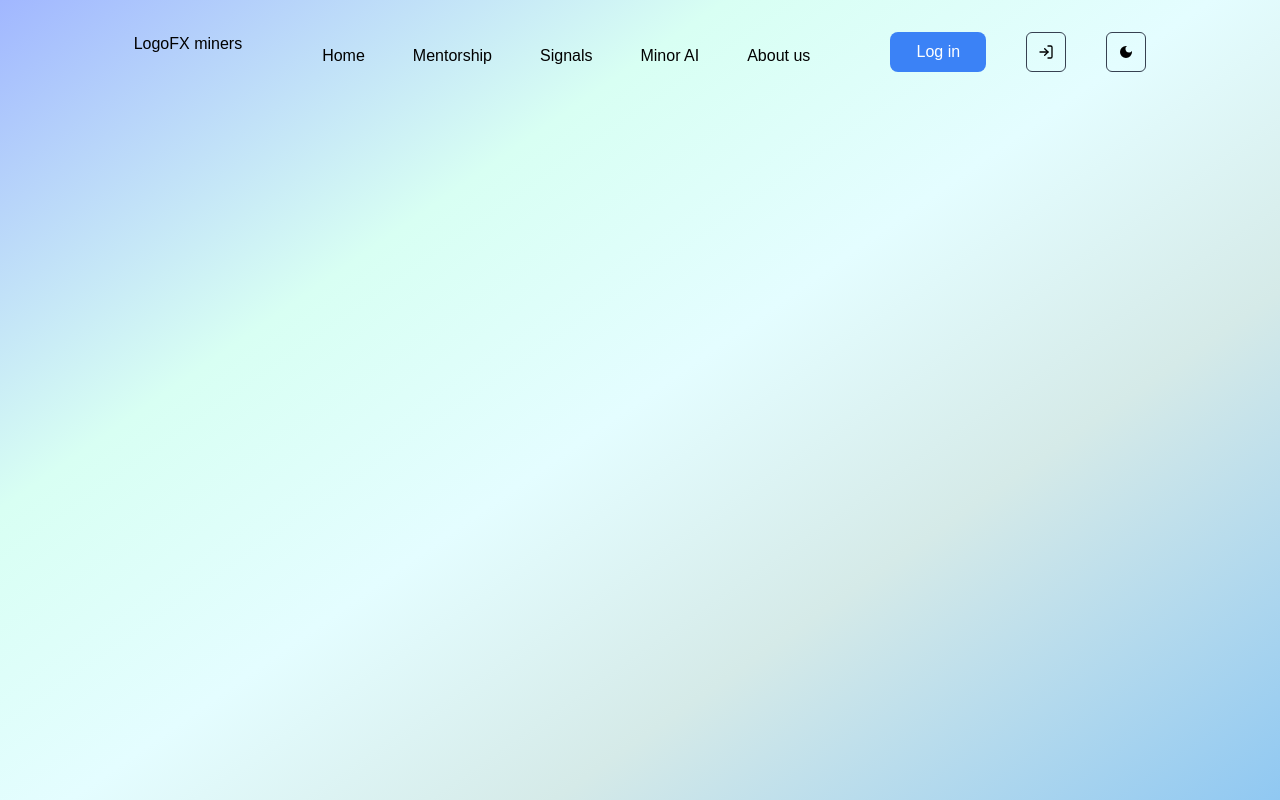
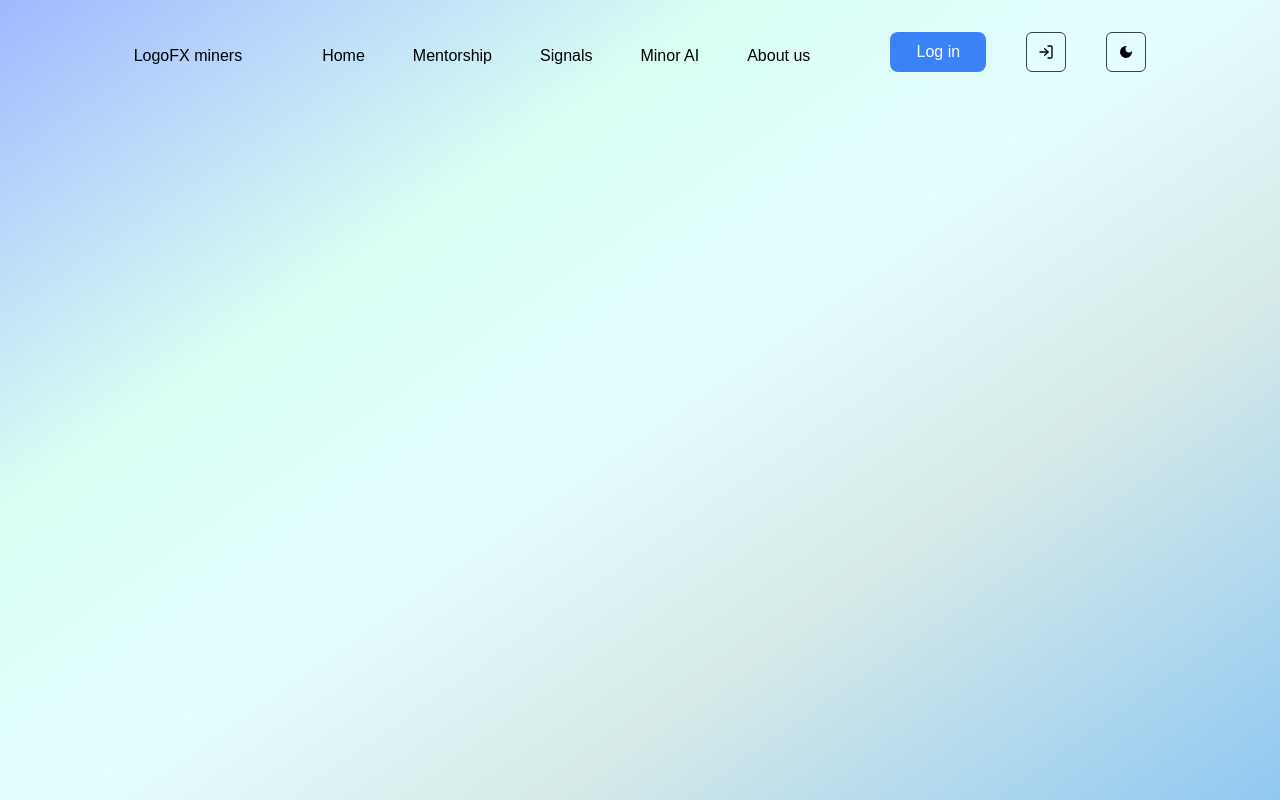
Before and after one commit to Paulin-NIYOBYOSE/FOREX-MINERS-ACADEMY, a Next.js app in the folder frontend/: page / in a window 1280 px wide. Built offline with nearby package versions, Linux system fonts and the light colour scheme.

Commit message:
Done witht he nav

```diff
--- a/frontend/src/components/Navbar.tsx
+++ b/frontend/src/components/Navbar.tsx
@@ -9,7 +9,7 @@ const Navbar = () => {
 
   return (
     <div className="px-[100px] flex gap-20 justify-center pt-8">
-      <div className="flex">
+      <div className="flex pt-3">
         <div>Logo</div>
         <h3>FX miners</h3>
       </div>
@@ -23,15 +23,15 @@ const Navbar = () => {
         </ul>
       </div>
       <div className="flex flex-row gap-10">
-        <button className="w-24 h-10 bg-blue-500 text-white rounded-lg">
+        <button className="w-24 h-10 bg-blue-500 hover:bg-blue-600 duration-700 text-white rounded-lg">
           Log in
         </button>
-        <button className="w-10 h-10 border-gray-700 border-[1.5px] rounded-md flex items-center justify-center hover:bg-blue-500 hover:border-0 hover:text-white">
+        <button className="w-10 h-10 border-gray-700 border-[1.5px] rounded-md flex items-center justify-center hover:bg-blue-500 hover:border-0 hover:text-white duration-400">
           <FiLogIn />
         </button>
         {/* Icon button with hover effect */}
         <button
-          className="w-10 h-10  border-gray-700 border-[1.5px] rounded-md flex items-center justify-center hover:bg-blue-500 hover:border-0 hover:text-white"
+          className="w-10 h-10  border-gray-700 border-[1.5px] rounded-md flex items-center justify-center hover:bg-blue-500 hover:border-0 hover:text-white duration-400"
           onMouseEnter={() => setIsHovered(true)}
           onMouseLeave={() => setIsHovered(false)}
         >
```
